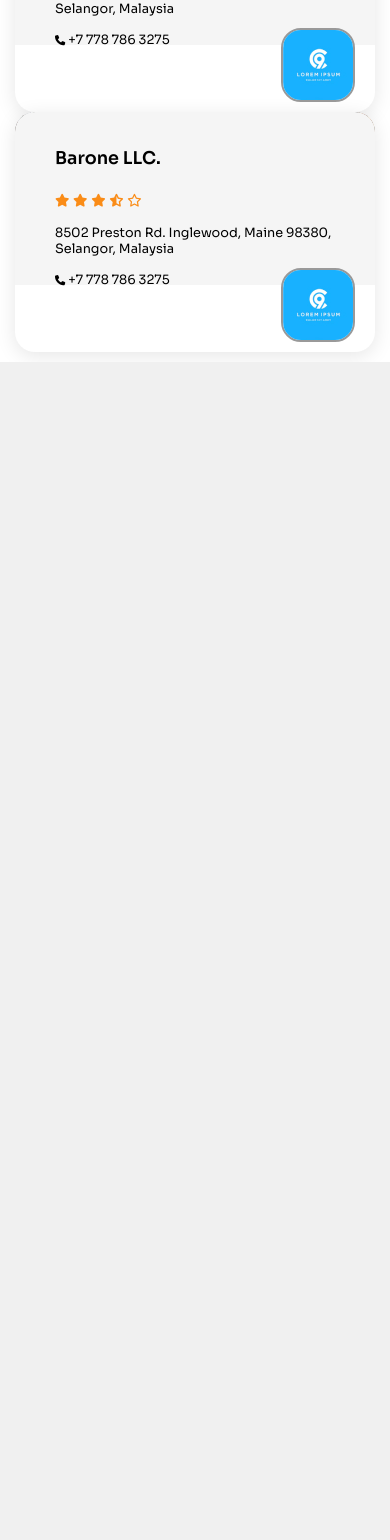
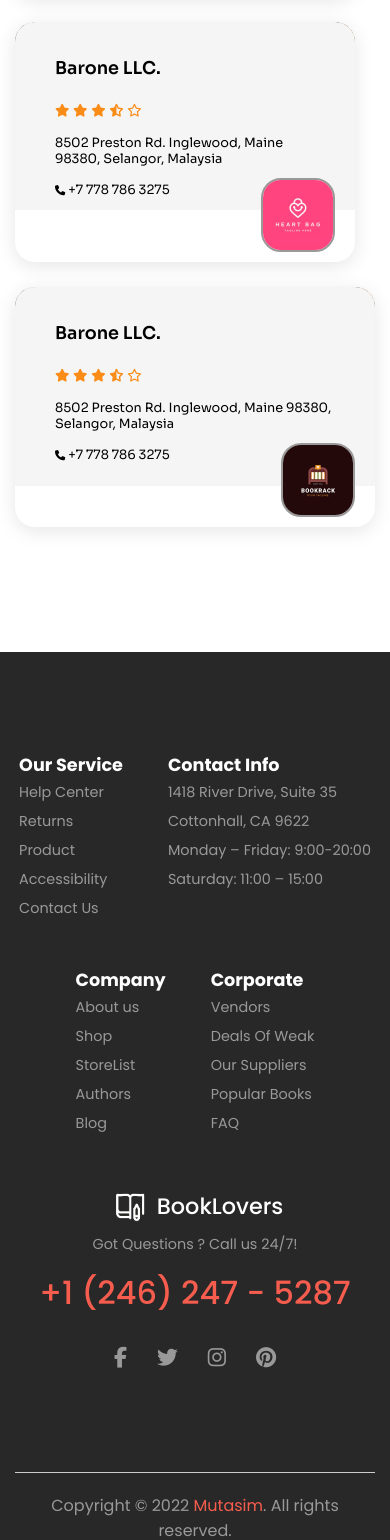
Before and after one commit to mutasim77/BookLovers, a PHP site: page /html/storelist.html in a window 390 px wide. Shown: the part 2096-3636 px from the top of the page. Before the commit the page ends 2458 px from the top, so only its background shows below. Run offline with PHP 8.4, Linux system fonts and the light colour scheme; some libraries are stand-ins or nearby versions.

Commit message:
Finished

```diff
--- a/html/storelist.html
+++ b/html/storelist.html
@@ -102,7 +102,7 @@
     <!-- all shops  -->
     <section class="all-shops">
         <div class="container">
-            <div class="flex flex-wrap">
+            <div class="flex flex-wrap ">
 
                 <div class="shop-card">
                     <div class="shop-card-img">
@@ -152,7 +152,7 @@
                         </p>
                     </div>
                     <div class="logo">
-                        <img src="/img/sellers/seller1.jpeg" alt="">
+                        <img src="/img/sellers/seller2.jpeg" alt="">
                     </div>
                 </div>
 
@@ -178,7 +178,7 @@
                         </p>
                     </div>
                     <div class="logo">
-                        <img src="/img/sellers/seller1.jpeg" alt="">
+                        <img src="/img/sellers/seller3.jpeg" alt="">
                     </div>
                 </div>
 
@@ -204,7 +204,7 @@
                         </p>
                     </div>
                     <div class="logo">
-                        <img src="/img/sellers/seller1.jpeg" alt="">
+                        <img src="/img/sellers/seller4.jpeg" alt="">
                     </div>
                 </div>
 
@@ -230,7 +230,7 @@
                         </p>
                     </div>
                     <div class="logo">
-                        <img src="/img/sellers/seller1.jpeg" alt="">
+                        <img src="/img/sellers/seller5.jpeg" alt="">
                     </div>
                 </div>
 
@@ -256,7 +256,7 @@
                         </p>
                     </div>
                     <div class="logo">
-                        <img src="/img/sellers/seller1.jpeg" alt="">
+                        <img src="/img/sellers/seller6.jpeg" alt="">
                     </div>
                 </div>
 
@@ -282,7 +282,7 @@
                         </p>
                     </div>
                     <div class="logo">
-                        <img src="/img/sellers/seller1.jpeg" alt="">
+                        <img src="/img/sellers/seller3.jpeg" alt="">
                     </div>
                 </div>
 
@@ -308,7 +308,7 @@
                         </p>
                     </div>
                     <div class="logo">
-                        <img src="/img/sellers/seller1.jpeg" alt="">
+                        <img src="/img/sellers/seller4.jpeg" alt="">
                     </div>
                 </div>
 
@@ -316,6 +316,71 @@
         </div>
     </section>
 
+    <!-- footer  -->
+    <footer class="footer">
+        <div class="container flex flex-column">
+            <div class="padding-80 flex flex-wrap justify-between">
+                <div class="flex flex-column">
+                    <h1>Contact Info</h1>
+                    <p>1418 River Drive, Suite 35 <br>
+                        Cottonhall, CA 9622
+                    </p>
+                    <p>
+                        Monday – Friday: 9:00-20:00 <br>
+                        Saturday: 11:00 – 15:00
+                    </p>
+                </div>
+                <div class="flex flex-column">
+                    <h1>Company</h1>
+                    <ul>
+                        <li><a href="about.html">About us</a></li>
+                        <li><a href="shop.html">Shop</a></li>
+                        <li><a href="storelist.html">StoreList</a></li>
+                        <li><a href="authors.html">Authors</a></li>
+                        <li><a href="blog.html">Blog</a></li>
+                    </ul>
+                </div>
+                <div class="flex flex-column align-center">
+                    <div class="logo flex align-center">
+                        <img src="/img/logo.png" alt="" width="50px"> BookLovers
+                    </div>
+                    <p>Got Questions ? Call us 24/7!</p>
+                    <h1 class="numbers">+1 (246) 247 - 5287</h1>
+                    <div class="flex justify-center gap-5 social-media">
+                        <a href="https://www.facebook.com/" target="_blank"><i class="fa fa-facebook"></i></a>
+                        <a href="https://twitter.com/" target="_blank"><i class="fa fa-twitter""></i></a>
+                            <a href=" https://www.instagram.com/" target="_blank"><i class=" fa fa-instagram"></i></a>
+                        <a href="https://ru.pinterest.com/" target="_blank"><i class="fa fa-pinterest"></i></a>
+                    </div>
+                </div>
+                <div class="flex flex-column">
+                    <h1>Corporate</h1>
+                    <ul>
+                        <li> <a href="storelist.html">Vendors</a></li>
+                        <li> <a href="home.html">Deals Of Weak</a></li>
+                        <li><a href="storelist.html">Our Suppliers</a></li>
+                        <li> <a href="home.html">Popular Books</a></li>
+                        <li><a href="faq.html">FAQ</a></li>
+                    </ul>
+                </div>
+                <div class="flex flex-column">
+                    <h1>Our Service</h1>
+                    <ul>
+                        <li><a href="contact.html">Help Center</a></li>
+                        <li><a href="about.html">Returns</a></li>
+                        <li><a href="shop.html">Product</a></li>
+                        <li><a href="faq.html">Accessibility</a></li>
+                        <li><a href="contact.html">Contact Us</a></li>
+                    </ul>
+                </div>
+            </div>
+
+            <div class="flex flex-wrap justify-between text-center">
+                <div>Copyright © 2022 <span>Mutasim</span>. All rights reserved.</div>
+                <img src="/img/payments.png" alt="">
+            </div>
+        </div>
+    </footer>
 
 
     <!-- scripts  -->
--- a/styles/css/style.css
+++ b/styles/css/style.css
@@ -1122,14 +1122,21 @@ section.total-stores .container {
   color: #444;
 }
 
+section.all-shops {
+  margin-bottom: 100px;
+}
 section.all-shops .shop-card {
-  max-width: 410px;
+  max-width: 400px;
   min-height: 240px;
   background-color: #fff;
   box-shadow: 0 4px 20px rgba(0, 0, 0, 0.1);
   border-radius: 20px;
   position: relative;
   cursor: pointer;
+  margin-bottom: 25px;
+}
+section.all-shops .shop-card:not(:last-child) {
+  margin-right: 20px;
 }
 section.all-shops .shop-card:hover .shop-card-img::after {
   z-index: -1;
@@ -1163,7 +1170,7 @@ section.all-shops .shop-card .shop-card-info {
   top: 0;
   color: #000;
   padding: 35px 40px;
-  z-index: 999;
+  z-index: 98;
   transition: all 1ms ease;
 }
 section.all-shops .shop-card .shop-card-info::after {
@@ -1207,6 +1214,25 @@ section.all-shops .shop-card .logo img {
   border: 2px solid #999;
 }
 
+@media screen and (max-width: 767px) {
+  .shop-card-img::after {
+    height: 115% !important;
+  }
+  .shop-card-info::after {
+    height: 85% !important;
+  }
+}
+@media screen and (min-width: 767px) and (max-width: 1024px) {
+  section.all-shops .shop-card {
+    max-width: 349px;
+  }
+  section.all-shops .shop-card-img::after {
+    height: 115% !important;
+  }
+  section.all-shops .shop-card-info::after {
+    height: 87% !important;
+  }
+}
 * {
   transition: all 0.5s ease;
 }
--- a/styles/scss/pages/_storelist.scss
+++ b/styles/scss/pages/_storelist.scss
@@ -10,14 +10,19 @@ section.total-stores{
 
 // show and hide cards animatation
 section.all-shops{
+    margin-bottom: 100px;
     .shop-card{
-        max-width: 410px;
+        max-width: 400px;
         min-height: 240px;
         background-color: $white;
         box-shadow: 0 4px 20px rgb(0 0 0 / 10%);
         border-radius: 20px;
         position: relative;
         cursor: pointer;
+        margin-bottom: 25px;
+        &:not(:last-child){
+            margin-right: 20px;
+        }
 
         &:hover{
             .shop-card-img{
@@ -58,7 +63,7 @@ section.all-shops{
             top: 0;
             color: $black;
             padding: 35px 40px;
-            z-index: 999;
+            z-index: 98;
             transition: all 1ms ease;
 
             &::after{
@@ -107,3 +112,35 @@ section.all-shops{
         }
     }
 }
+
+@media screen and (max-width: 767px){
+    .shop-card-img{
+        &::after{
+            height: 115% !important;
+        }
+    }
+    .shop-card-info{
+        &::after{
+            height: 85% !important;
+        }
+    }
+}
+
+@media screen and (min-width: 767px) and (max-width: 1024px){
+    section.all-shops{
+        .shop-card{
+            max-width: 349px;
+        }
+
+        .shop-card-img{
+            &::after{
+                height: 115% !important;
+            }
+        }
+        .shop-card-info{
+            &::after{
+                height: 87% !important;
+            }
+        }
+    }
+}
```
Also changed, not shown: 1 other file.
